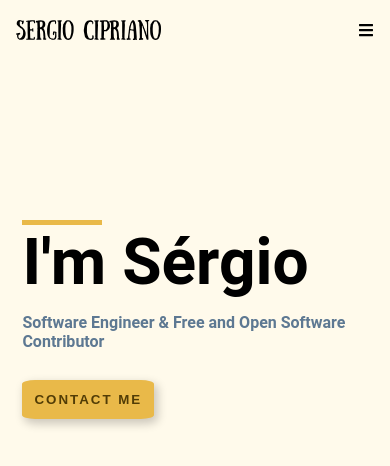
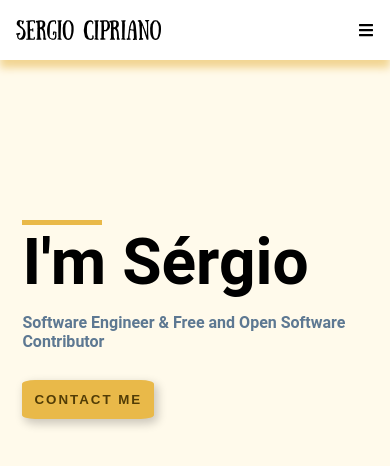
Before and after one commit to sergiosacj/sergiosacj, a React (Create React App) app: page / in a window 390 px wide. Shown: the top 466 px of the page. Built offline with nearby package versions, Linux system fonts and the light colour scheme.

Commit message:
navbar: Add @media rule

```diff
--- a/src/components/Navbar/index.scss
+++ b/src/components/Navbar/index.scss
@@ -15,7 +15,6 @@
 }
 
 .navbar {
-  // @extend %shadow;
   background: $navbar-background;
   min-height: 60px;
   display: grid;
@@ -80,7 +79,6 @@
 
 .responsive-menu {
   @extend %format-text;
-  @extend %shadow;
   height: 0;
   overflow: hidden;
   transition: all 1s;
@@ -94,11 +92,11 @@
     .responsive-link {
       @extend %format-text;
       height: 40px;
-      padding-top: 10px;
+      padding-top: 20px;
       padding-left: 20px;
-      place-items: center;
       transition: all 1s;
       cursor: pointer;
+      margin-top: auto;
 
       &:hover {
         background-color: $secondary-color-light;
@@ -115,3 +113,20 @@
     }
   }
 }
+
+@media only screen and (max-width: 900px) {
+  %nav-shadow {
+    box-shadow: 0px 8px 8px $secondary-color-light;
+  }
+
+  .navbar {
+    @extend %nav-shadow;
+    background-color: white;
+  }
+  .responsive-menu {
+    @extend %nav-shadow;
+    .container {
+      background-color: white;
+    }
+  }
+}
```
